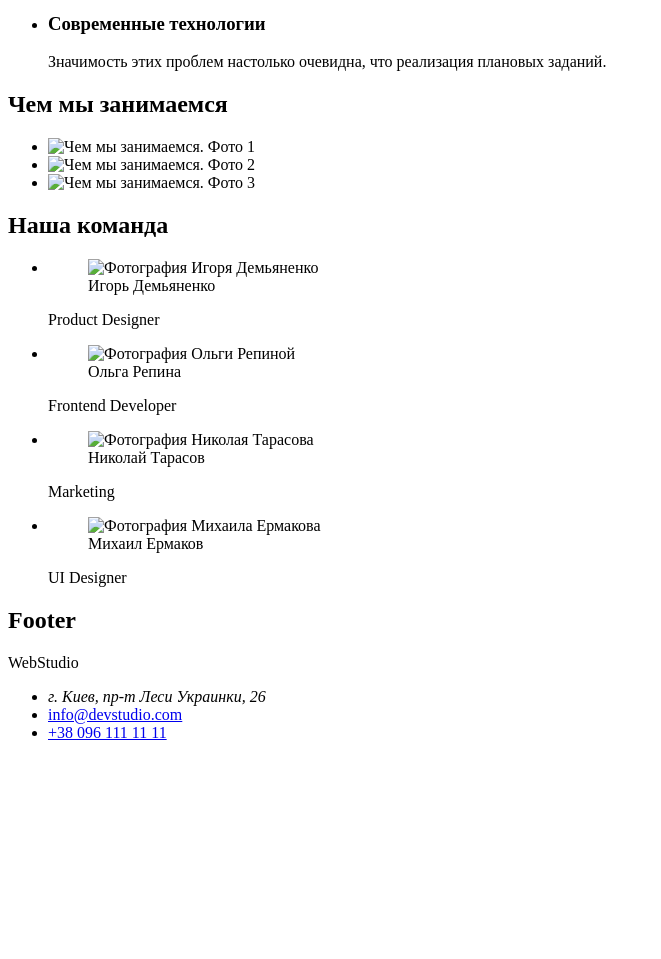
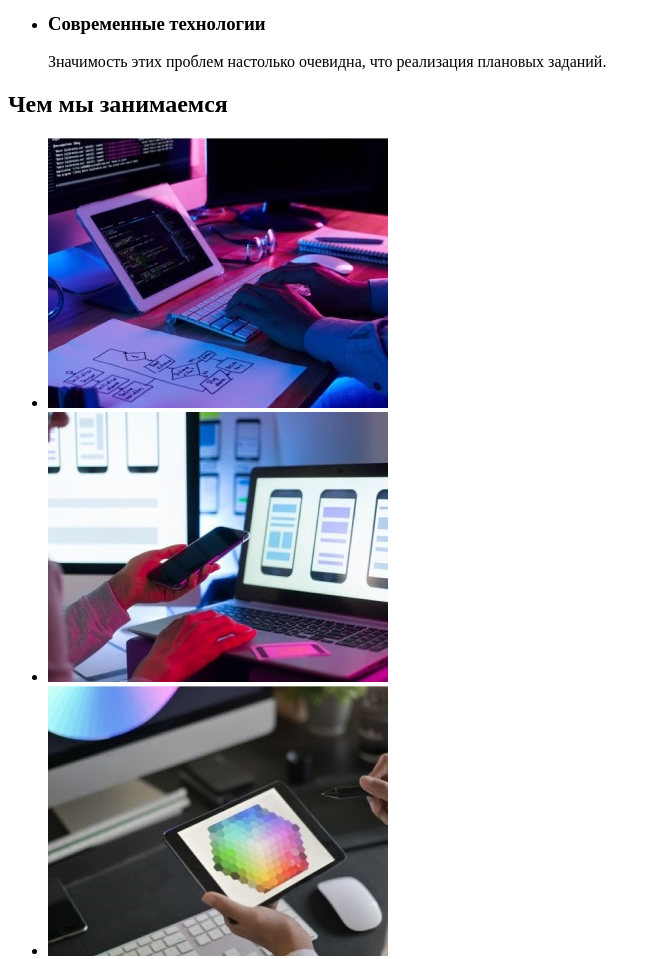
Before and after one commit to yuliya-kurilets/goit-markup-hw-01, a plain HTML site: page index.html in a window 1280 px wide. Shown: the part 600-1559 px from the top of the page, without its empty margins (0-661 px from the left). Before the commit the page ends 1358 px from the top, so only its background shows below. Drawn offline with Linux system fonts and the light colour scheme; the site is published under a folder, as on GitHub Pages, so addresses that start at the root find nothing.

Commit message:
Отображение изображений

```diff
--- a/index.html
+++ b/index.html
@@ -64,9 +64,9 @@
         <section>
             <h2>Чем мы занимаемся</h2>
             <ul>
-                <li><img src="/images/advantage_1.jpg" alt="Чем мы занимаемся. Фото 1" height="270" width="340"></li>
-                <li><img src="/images/advantage_2.jpg" alt="Чем мы занимаемся. Фото 2" height="270" width="340"></li>
-                <li><img src="/images/advantage_3.jpg" alt="Чем мы занимаемся. Фото 3" height="270" width="340"></li>
+                <li><img src="./images/advantage_1.jpg" alt="Чем мы занимаемся. Фото 1" height="270" width="340"></li>
+                <li><img src="./images/advantage_2.jpg" alt="Чем мы занимаемся. Фото 2" height="270" width="340"></li>
+                <li><img src="./images/advantage_3.jpg" alt="Чем мы занимаемся. Фото 3" height="270" width="340"></li>
             </ul>
         </section>
 
@@ -77,7 +77,7 @@
                 <li>
                     <figure>
                         <!--Игорь Демьяненко-->
-                        <img src="/images/team_demyanenko.jpg" alt="Фотография Игоря Демьяненко" height="240" width="250">
+                        <img src="./images/team_demyanenko.jpg" alt="Фотография Игоря Демьяненко" height="240" width="250">
                         <figcaption>Игорь Демьяненко</figcaption>
                     </figure>
                     <p lang="en">Product Designer</p>
@@ -85,7 +85,7 @@
                 <li>
                     <figure>
                         <!--Ольга Репина-->
-                        <img src="/images/team_repina.jpg" alt="Фотография Ольги Репиной" height="240" width="250">
+                        <img src="./images/team_repina.jpg" alt="Фотография Ольги Репиной" height="240" width="250">
                         <figcaption>Ольга Репина</figcaption>
                     </figure>
                     <p lang="en">Frontend Developer</p>
@@ -93,14 +93,14 @@
                 <li>
                     <figure>
                         <!--Николай Тарасов-->
-                        <img src="/images/team_tarasov.jpg" alt="Фотография Николая Тарасова" height="240" width="250">
+                        <img src="./images/team_tarasov.jpg" alt="Фотография Николая Тарасова" height="240" width="250">
                         <figcaption>Николай Тарасов</figcaption>
                     </figure>
                     <p lang="en">Marketing</p>
                 <li>
                     <figure>
                         <!--Михаил Ермаков-->
-                        <img src="/images/team_ermakov.jpg" alt="Фотография Михаила Ермакова" height="240" width="250">
+                        <img src="./images/team_ermakov.jpg" alt="Фотография Михаила Ермакова" height="240" width="250">
                         <figcaption>Михаил Ермаков</figcaption>
                     </figure>
                     <p lang="en">UI Designer</p>
```
